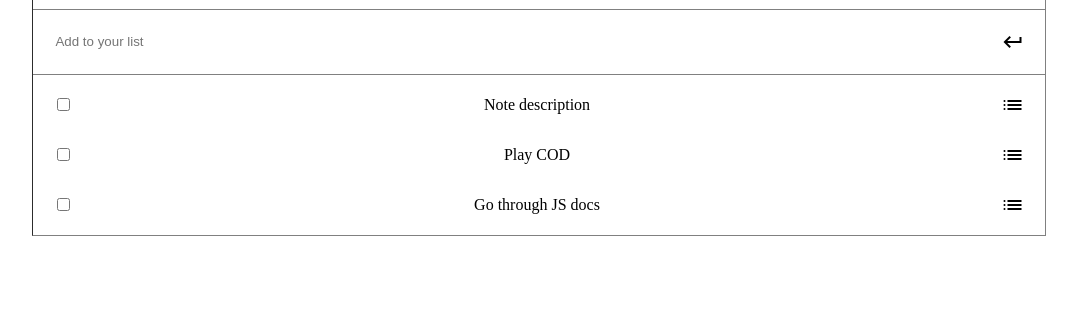
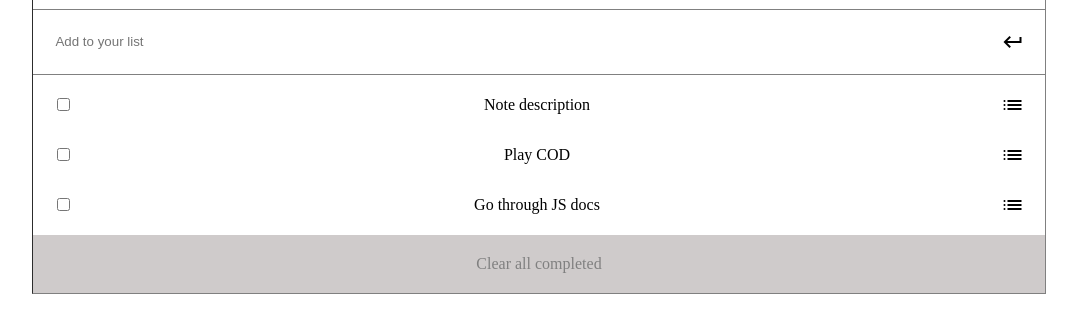
Before and after one commit to Ndaboom/todo-list, a website built with webpack: page src/index.html in a window 1280 px wide. Shown: the part 149-482 px from the top of the page, without its empty margins (101-1178 px from the left). Built offline with nearby package versions, Linux system fonts and the light colour scheme.

Commit message:
Complete all section added

```diff
--- a/src/index.html
+++ b/src/index.html
@@ -29,6 +29,9 @@
             <div class="tasks-list">
 
             </div>
+            <div class="complete-all">
+                <a href="#">Clear all completed</a>
+            </div>
         </div>
     </div>
     <script src="./index.js"></script>
--- a/src/style.css
+++ b/src/style.css
@@ -50,3 +50,13 @@
 .line {
   padding: 20px;
 }
+
+.complete-all {
+  padding: 20px;
+  background-color: rgb(207, 203, 203);
+}
+
+.complete-all a {
+  text-decoration: none;
+  color: gray;
+}
```
